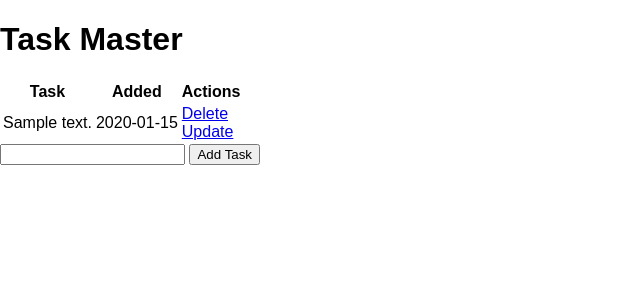
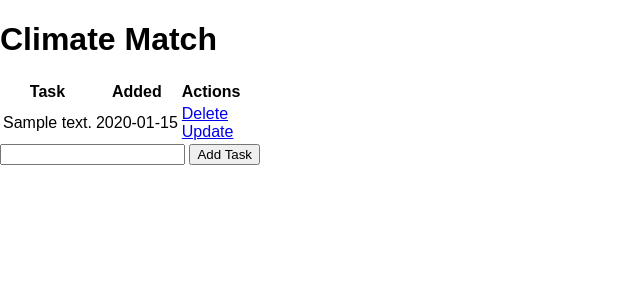
Before and after one commit to theangelang/Hackathon, a Flask app: page / in a window 1280 px wide. Shown: the top 300 px of the page, without its empty margins (0-640 px from the left). Run offline with Flask 2, Linux system fonts and the light colour scheme; tables that the repository leaves empty hold one stand-in row (values such as "Sample post").

Commit message:
I changed the titles

```diff
--- a/templates/index.html
+++ b/templates/index.html
@@ -1,12 +1,12 @@
 {% extends 'base.html' %}
 
 {% block head %}
-<title>Task Master</title>
+<title>Climate Match</title>
 {% endblock %}
 
 {% block body %}
 <div class="content">
-  <h1>Task Master</h1>
+  <h1>Climate Match</h1>
   {% if tasks|length < 1 %}
     <h4>There are no tasks. Create one below</h4>
   {% else %}
```
